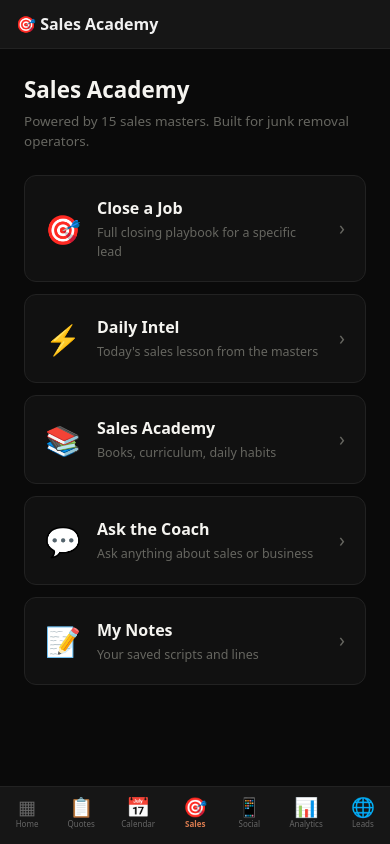
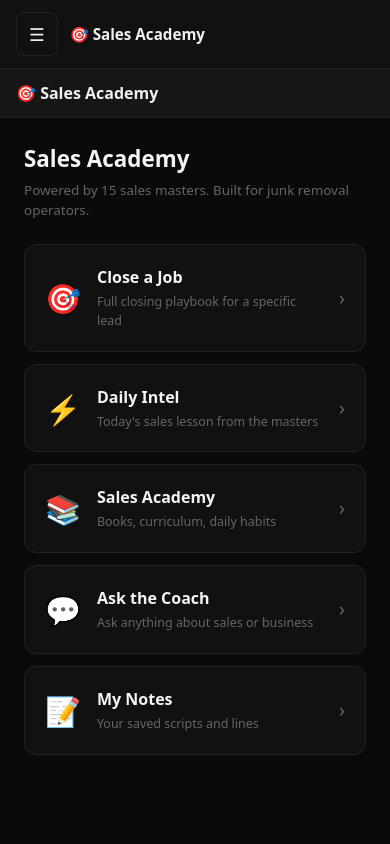
Before and after one commit to pixhere/junkpixapp, a Next.js app: page /dashboard/sales in a window 390 px wide. Built offline with nearby package versions, Linux system fonts and the light colour scheme; a web font is replaced by a local one.

Commit message:
build hamburger nav with slide drawer for mobile, all nav items accessible

```diff
--- a/src/components/NavLayout.tsx
+++ b/src/components/NavLayout.tsx
@@ -1,15 +1,17 @@
 "use client";
 import { useRouter } from "next/navigation";
-import React from "react";
+import React, { useState } from "react";
 
 const NAV_ITEMS = [
-  { id: "overview",   label: "Home",     icon: "▦",  href: "/dashboard" },
-  { id: "quotes",     label: "Quotes",   icon: "📋", href: "/dashboard/quotes" },
-  { id: "calendar",   label: "Calendar", icon: "📅", href: "/dashboard/calendar" },
-  { id: "sales",      label: "Sales",    icon: "🎯", href: "/dashboard/sales" },
-  { id: "social",     label: "Social",   icon: "📱", href: "/dashboard/social" },
-  { id: "analytics",  label: "Analytics",icon: "📊", href: "/dashboard/analytics" },
-  { id: "leads",      label: "Leads",     icon: "🌐", href: "/dashboard/leads" },
+  { id: "overview",   label: "Home",       icon: "▦",  href: "/dashboard" },
+  { id: "quotes",     label: "Quotes",     icon: "📋", href: "/dashboard/quotes" },
+  { id: "calendar",   label: "Calendar",   icon: "📅", href: "/dashboard/calendar" },
+  { id: "sales",      label: "Sales",      icon: "🎯", href: "/dashboard/sales" },
+  { id: "social",     label: "Social",     icon: "📱", href: "/dashboard/social" },
+  { id: "analytics",  label: "Analytics",  icon: "📊", href: "/dashboard/analytics" },
+  { id: "leads",      label: "Lead Network", icon: "🌐", href: "/dashboard/leads" },
+  { id: "my-leads",   label: "My Leads",   icon: "📬", href: "/dashboard/my-leads" },
+  { id: "settings",   label: "Settings",   icon: "⚙️", href: "/dashboard/settings" },
 ];
 
 export default function NavLayout({ children, active, title, backHref }: {
@@ -19,23 +21,32 @@ export default function NavLayout({ children, active, title, backHref }: {
   backHref?: string,
 }) {
   const router = useRouter();
+  const [drawerOpen, setDrawerOpen] = useState(false);
+
+  const navigate = (href: string) => {
+    setDrawerOpen(false);
+    router.push(href);
+  };
+
+  const activeItem = NAV_ITEMS.find(i => i.id === active);
 
   return (
     <div style={{ display:"flex", minHeight:"100vh", background:"#0A0A0A", fontFamily:"system-ui,sans-serif", color:"#F0F0F0" }}>
       <style>{`
         .jp-sidebar { display: none; }
-        .jp-mobile-nav { display: flex; }
-        .jp-content { padding-bottom: 80px; flex: 1; min-width: 0; }
+        .jp-content { flex: 1; min-width: 0; }
         @media (min-width: 900px) {
           .jp-sidebar { display: flex !important; }
-          .jp-mobile-nav { display: none !important; }
-          .jp-content { padding-bottom: 0; }
+          .jp-hamburger-header { display: none !important; }
+        }
+        @media (max-width: 899px) {
+          .jp-hamburger-header { display: flex !important; }
         }
       `}</style>
 
       {/* Desktop left sidebar */}
       <div className="jp-sidebar" style={{
-        width: 180, flexShrink: 0,
+        width: 200, flexShrink: 0,
         borderRight: "1px solid #222222",
         padding: "24px 12px",
         flexDirection: "column",
@@ -46,13 +57,13 @@ export default function NavLayout({ children, active, title, backHref }: {
         overflowY: "auto" as const,
       }}>
         <div style={{ fontWeight:800, color:"#F0F0F0", fontSize:"1rem", padding:"0 12px", marginBottom:20 }}>
-          <div>🚛 JunkPix</div>
+          <div style={{ color:"#D97B4F", fontFamily:"monospace", letterSpacing:".1em" }}>JUNKPIX</div>
           <div style={{ fontSize:".7rem", color:"#666666", fontWeight:400, marginTop:2 }}>Operator Dashboard</div>
         </div>
         {NAV_ITEMS.map(item => (
           <button
             key={item.id}
-            onClick={() => router.push(item.href)}
+            onClick={() => navigate(item.href)}
             style={{
               display:"flex", alignItems:"center", gap:10,
               padding:"10px 14px", borderRadius:8, border:"none",
@@ -60,55 +71,114 @@ export default function NavLayout({ children, active, title, backHref }: {
               color: active === item.id ? "#D97B4F" : "#666666",
               cursor:"pointer", fontWeight: active === item.id ? 700 : 400,
               fontSize:".88rem", textAlign:"left" as const, width:"100%",
+              transition:"all .15s",
             }}
           >
-            <span style={{ fontSize:"1.1rem" }}>{item.icon}</span>
+            <span style={{ fontSize:"1rem" }}>{item.icon}</span>
             <span>{item.label}</span>
+            {active === item.id && <div style={{ marginLeft:"auto", width:3, height:16, background:"#D97B4F", borderRadius:2 }} />}
           </button>
         ))}
       </div>
 
+      {/* Mobile hamburger overlay */}
+      {drawerOpen && (
+        <div
+          onClick={() => setDrawerOpen(false)}
+          style={{
+            position:"fixed", inset:0, background:"rgba(0,0,0,0.7)",
+            zIndex:200, backdropFilter:"blur(4px)",
+          }}
+        />
+      )}
+
+      {/* Mobile drawer */}
+      <div style={{
+        position:"fixed", top:0, left:0, bottom:0,
+        width:280, background:"#111111",
+        borderRight:"1px solid #222222",
+        zIndex:300,
+        transform: drawerOpen ? "translateX(0)" : "translateX(-100%)",
+        transition:"transform .25s cubic-bezier(.4,0,.2,1)",
+        display:"flex", flexDirection:"column" as const,
+        padding:"0 12px 24px",
+        overflowY:"auto" as const,
+      }}>
+        {/* Drawer header */}
+        <div style={{ display:"flex", alignItems:"center", justifyContent:"space-between", padding:"20px 12px 24px" }}>
+          <div>
+            <div style={{ fontWeight:800, color:"#D97B4F", fontFamily:"monospace", letterSpacing:".1em", fontSize:"1.1rem" }}>JUNKPIX</div>
+            <div style={{ fontSize:".7rem", color:"#666666", marginTop:2 }}>Operator Dashboard</div>
+          </div>
+          <button onClick={() => setDrawerOpen(false)} style={{ background:"none", border:"1px solid #222", borderRadius:8, color:"#666", cursor:"pointer", padding:"8px 12px", fontSize:"1rem" }}>✕</button>
+        </div>
+
+        {/* Nav items */}
+        <div style={{ display:"flex", flexDirection:"column" as const, gap:4 }}>
+          {NAV_ITEMS.map(item => (
+            <button
+              key={item.id}
+              onClick={() => navigate(item.href)}
+              style={{
+                display:"flex", alignItems:"center", gap:14,
+                padding:"14px 16px", borderRadius:10, border:"none",
+                background: active === item.id ? "rgba(217,123,79,0.12)" : "transparent",
+                color: active === item.id ? "#D97B4F" : "#888888",
+                cursor:"pointer", fontWeight: active === item.id ? 700 : 400,
+                fontSize:".92rem", textAlign:"left" as const, width:"100%",
+                transition:"all .15s",
+              }}
+            >
+              <span style={{ fontSize:"1.2rem", width:28, textAlign:"center" as const }}>{item.icon}</span>
+              <span>{item.label}</span>
+              {active === item.id && <div style={{ marginLeft:"auto", width:3, height:20, background:"#D97B4F", borderRadius:2 }} />}
+            </button>
+          ))}
+        </div>
+
+        {/* Drawer footer */}
+        <div style={{ marginTop:"auto", paddingTop:24, borderTop:"1px solid #222", padding:"16px" }}>
+          <div style={{ fontSize:".72rem", color:"#444", textAlign:"center" as const }}>JunkPix · Powered by AI</div>
+        </div>
+      </div>
+
       {/* Main content */}
       <div className="jp-content">
-        {/* Top header */}
+
+        {/* Mobile hamburger header — always visible on mobile */}
+        <div className="jp-hamburger-header" style={{
+          display:"none",
+          position:"sticky" as const, top:0, zIndex:100,
+          background:"#111111", borderBottom:"1px solid #222222",
+          padding:"12px 16px",
+          alignItems:"center", gap:12,
+        }}>
+          <button
+            onClick={() => setDrawerOpen(true)}
+            style={{ background:"none", border:"1px solid #222", borderRadius:8, color:"#F0F0F0", cursor:"pointer", padding:"8px 12px", fontSize:"1.1rem", flexShrink:0 }}
+          >
+            ☰
+          </button>
+          {backHref && (
+            <button onClick={() => router.push(backHref)} style={{ background:"none", border:"1px solid #222222", borderRadius:8, color:"#666666", cursor:"pointer", padding:"8px 14px", fontSize:".84rem", flexShrink:0 }}>←</button>
+          )}
+          <div style={{ fontWeight:700, color:"#F0F0F0", fontSize:".95rem", flex:1 }}>
+            {title || (activeItem ? `${activeItem.icon} ${activeItem.label}` : "Dashboard")}
+          </div>
+        </div>
+
+        {/* Desktop top header (only when back/title needed) */}
         {(title || backHref) && (
-          <div style={{ position:"sticky" as const, top:0, zIndex:50, background:"#161616", borderBottom:"1px solid #222222", padding:"12px 16px", display:"flex", alignItems:"center", gap:12 }}>
+          <div style={{ position:"sticky" as const, top:0, zIndex:50, background:"#161616", borderBottom:"1px solid #222222", padding:"12px 16px", display:"flex", alignItems:"center", gap:12 }} className="jp-sidebar">
             {backHref && (
-              <button onClick={() => router.push(backHref)} style={{ background:"none", border:"1px solid #222222", borderRadius:8, color:"#666666", cursor:"pointer", padding:"6px 14px", fontSize:".84rem", whiteSpace:"nowrap" as const, flexShrink:0 }}>←</button>
+              <button onClick={() => router.push(backHref)} style={{ background:"none", border:"1px solid #222222", borderRadius:8, color:"#666666", cursor:"pointer", padding:"6px 14px", fontSize:".84rem", flexShrink:0 }}>←</button>
             )}
             {title && <div style={{ fontWeight:800, color:"#F0F0F0", fontSize:"1rem", flex:1 }}>{title}</div>}
           </div>
         )}
+
         {children}
       </div>
-
-      {/* Mobile bottom nav only */}
-      <div className="jp-mobile-nav" style={{
-        position:"fixed", bottom:0, left:0, right:0,
-        background:"#161616", borderTop:"1px solid #222222",
-        zIndex:100, paddingTop:6,
-        paddingBottom:"max(env(safe-area-inset-bottom), 10px)",
-        justifyContent:"space-around",
-      }}>
-        {NAV_ITEMS.map(item => (
-          <button
-            key={item.id}
-            onClick={() => router.push(item.href)}
-            style={{
-              background:"none", border:"none",
-              color: active === item.id ? "#D97B4F" : "#666666",
-              cursor:"pointer", display:"flex", flexDirection:"column" as const,
-              alignItems:"center", gap:2, padding:"4px 8px",
-              minWidth:44, flexShrink:0,
-              WebkitTapHighlightColor:"transparent",
-            }}
-          >
-            <span style={{ fontSize:"1.2rem", lineHeight:1 }}>{item.icon}</span>
-            <span style={{ fontSize:".5rem", fontWeight:active === item.id ? 700 : 400, whiteSpace:"nowrap" as const }}>{item.label}</span>
-          </button>
-        ))}
-      </div>
-
     </div>
   );
 }
```
